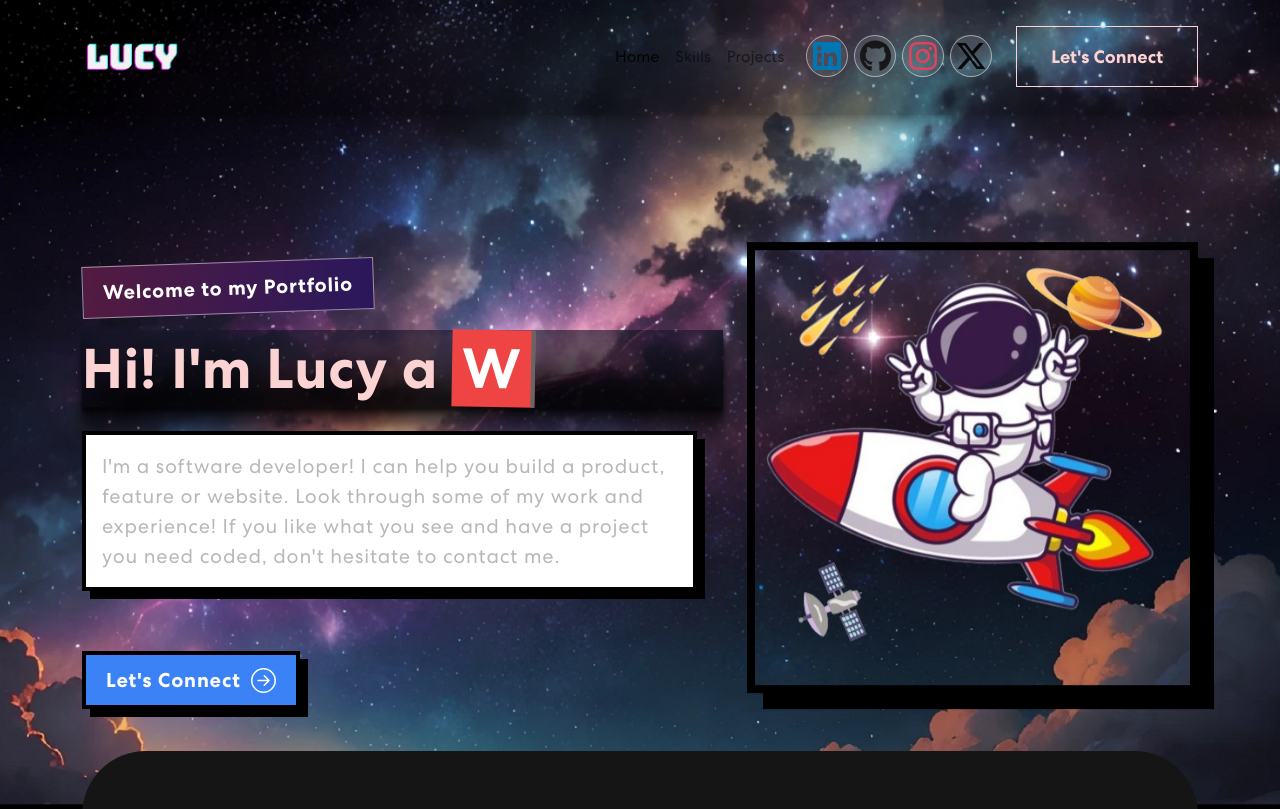
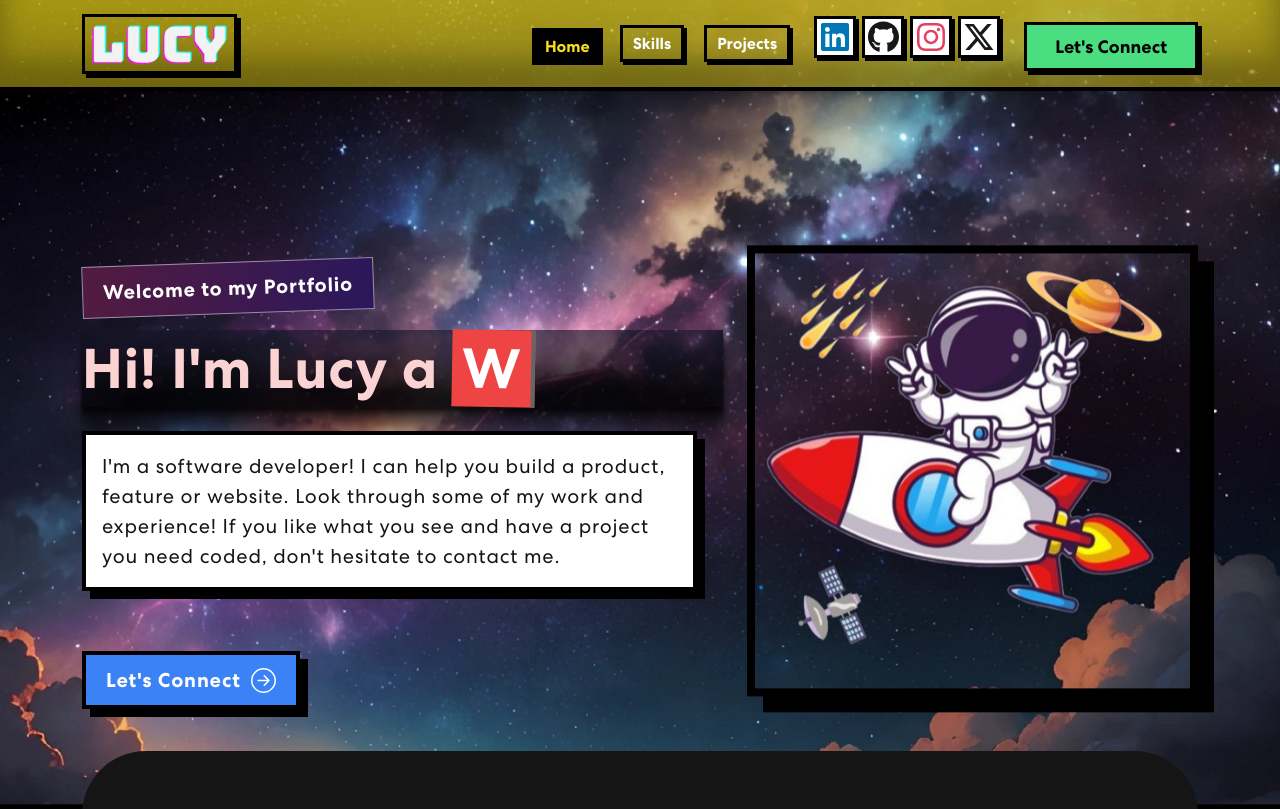
Before and after one commit to lucy-sees/TechAlpha_PersonalPortfolio, a React (Create React App) app: page / in a window 1280 px wide. Shown: the top 809 px of the page. Built offline with nearby package versions, Linux system fonts and the light colour scheme.

Commit message:
Refactor NavBar component styling and add social media icons

```diff
--- a/src/App.css
+++ b/src/App.css
@@ -83,154 +83,96 @@ p.danger {
 }
 /** Navbar **/
 nav.navbar {
-  padding: 18px 0;
   position: fixed;
   width: 100%;
-  top: 0;
+}
+
+.neubrutalist-navbar {
+  background-color: rgb(247, 223, 30, 0.7);
+  border-bottom: 4px solid #000;
+  padding: 18px 0;
   z-index: 9999;
   transition:  0.32s ease-in-out;
   box-shadow: rgba(0, 0, 0, 0.17) 0px -23px 25px 0px inset, rgba(0, 0, 0, 0.15) 0px -36px 30px 0px inset, rgba(0, 0, 0, 0.1) 0px -79px 40px 0px inset, rgba(0, 0, 0, 0.06) 0px 2px 1px, rgba(0, 0, 0, 0.09) 0px 4px 2px, rgba(0, 0, 0, 0.09) 0px 8px 4px, rgba(0, 0, 0, 0.09) 0px 16px 8px, rgba(0, 0, 0, 0.09) 0px 32px 16px;
 }
-nav.navbar.scrolled {
-  padding: 0px 0;
-  background-color: #121212;
+
+.neubrutalist-navbar.scrolled {
+  background-color: rgb(255, 107, 107, 0.7);
 }
-nav.navbar a.navbar-brand {
-    width: 9%;
+
+
+.neubrutalist-logo {
+  border: 3px solid #000;
+  box-shadow: 4px 4px 0 #000;
+  height: 60px;
 }
-nav.navbar .navbar-nav .nav-link.navbar-link {
-  font-weight: 400;
-  color: #fcd3d3 !important;
-  letter-spacing: 0.8px;
-  padding: 0 25px;
-  font-size: 18px;
-  opacity: 0.75;
+
+.neubrutalist-toggler {
+  border: 3px solid #000 !important;
+  box-shadow: 3px 3px 0 #000;
 }
-nav.navbar .navbar-nav a.nav-link.navbar-link:hover,
-nav.navbar .navbar-nav a.nav-link.navbar-link.active {
-    opacity: 1;
+
+.neubrutalist-link {
+  font-weight: bold;
+  color: #fcfcfc !important;
+  margin: 0 10px;
+  padding: 5px 10px !important;
+  border: 3px solid #000 !important;
+  box-shadow: 3px 3px 0 #000;
+  transition: all 0.3s ease;
 }
-span.navbar-text {
-    display: flex;
-    align-items: center;
+
+.neubrutalist-link:hover, .neubrutalist-link.active {
+  background-color: #000;
+  color: #f7df1e !important;
+  transform: translate(3px, 3px);
+  box-shadow: none;
 }
+
 .social-icon {
   display: inline-block;
   margin-left: 14px;
 }
-.social-icon a {
+
+.neubrutalist-social-icon {
   width: 42px;
   height: 42px;
-    background: rgba(217, 217, 217, 0.1);
+  background: white;
   display: inline-flex;
-    border-radius: 50%;
+  border-radius: 0;
   margin-right: 6px;
   align-items: center;
   justify-content: center;
   line-height: 1;
-    border: 1px solid rgba(255, 255, 255, 0.5);
+  border: 3px solid #000;
+  box-shadow: 3px 3px 0 #000;
+  transition: all 0.3s ease;
 }
-.social-icon a::before {
-    content: "";
-    width: 42px;
-    height: 42px;
-    position: absolute;
-    background-color: #fcd3d3;
-    border-radius: 50%;
-    transform: scale(0);
-	transition: 0.3s ease-in-out;
+
+.neubrutalist-social-icon:hover {
+  transform: translate(3px, 3px);
+  box-shadow: none;
 }
-.social-icon a:hover::before {
-    transform: scale(1);
-}
-.social-icon a img {
-	width: 40%;
-	z-index: 1;
-	transition: 0.3s ease-in-out;
-}
-.social-icon a:hover img {
-	filter: brightness(0) saturate(100%) invert(0%) sepia(7%) saturate(98%) hue-rotate(346deg) brightness(95%) contrast(86%);
-}
-.navbar-text button {
+
+.neubrutalist-button {
   font-weight: 700;
-  color: #fcd3d3;
-  border: 1px solid #fcd3d3;
-  padding: 18px 34px;
+  color: #000;
+  border: 3px solid #000;
+  padding: 10px 28px;
   font-size: 18px;
   margin-left: 18px;
   position: relative;
-	background-color: transparent;
-	transition: 0.3s ease-in-out;
+  background-color: #4ade80;
+  transition: all 0.3s ease;
+  box-shadow: 4px 4px 0 #000;
 }
-.navbar-text button span {
-  z-index: 1;
-}
-.navbar-text button::before {
-  content: "";
-  width: 0%;
-  height: 100%;
-  position: absolute;
-  background-color: #fcd3d3;
-  left: 0;
-  top: 0;
-  z-index: -1;
-  transition: 0.3s ease-in-out;
-}
-.navbar-text button:hover {
-  color: #121212;
-}
-.navbar-text button:hover::before {
-	content: "";
-	width: 100%;
-	height: 100%;
-	position: absolute;
-}
-nav.navbar .navbar-toggler:active,
-nav.navbar .navbar-toggler:focus {
-	outline: none;
+
+.neubrutalist-button:hover {
+  color: #f7df1e;
+  background-color: #000;
+  transform: translate(4px, 4px);
   box-shadow: none;
 }
-nav.navbar .navbar-toggler-icon {
-  width: 24px;
-  height: 17px;
-  background-image: none;
-  position: relative;
-  border-bottom: 2px solid #fcd3d3;
-  transition: all 300ms linear;
-  top: -2px;
-}
-nav.navbar .navbar-toggler-icon:focus {
-	border-bottom: 2px solid #fcd3d3;
-}
-nav.navbar .navbar-toggler-icon:after,
-nav.navbar .navbar-toggler-icon:before {
-	width: 24px;
-	position: absolute;
-	height: 2px;
-	background-color: #fcd3d3;
-	top: 0;
-	left: 0;
-	content: '';
-	z-index: 2;
-	transition: all 300ms linear;
-}
-nav.navbar .navbar-toggler-icon:after {
-	top: 8px;
-}
-nav.navbar .navbar-toggler[aria-expanded="true"] .navbar-toggler-icon:after {
-	transform: rotate(45deg);
-	background-color: #fcd3d3;
-	height: 2px;
-}
-nav.navbar .navbar-toggler[aria-expanded="true"] .navbar-toggler-icon:before {
-	transform: translateY(8px) rotate(-45deg);
-	background-color: #fcd3d3;
-	height: 2px;
-}
-nav.navbar .navbar-toggler[aria-expanded="true"] .navbar-toggler-icon {
-	border-color: transparent;
-}
-
 /** Banner **/
 .banner {
   margin-top: 0;
@@ -259,7 +201,7 @@ nav.navbar .navbar-toggler[aria-expanded="true"] .navbar-toggler-icon {
   display: block;
 }
 .banner p {
-  color: #B8B8B8;
+  color: #151414;
   font-size: 18px;
   letter-spacing: 0.8px;
   line-height: 1.5em;
```
Lines whose indentation alone changed are shown as unchanged.
